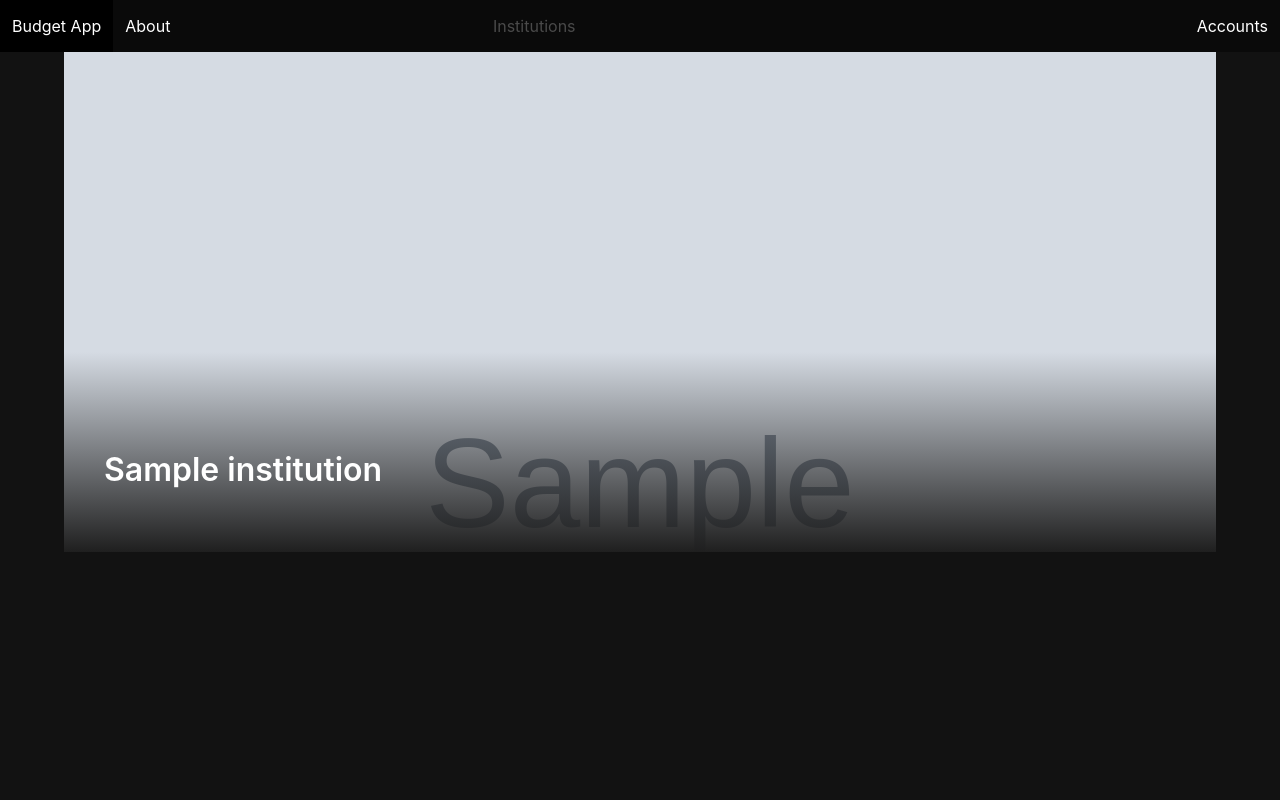
After one commit to siemenjm/practice_budget_app, a Django app: page /institutions/1/ in a window 1280 px wide. The commit adds this page. Run offline with Django 4.2, Linux system fonts and the light colour scheme; tables that the repository leaves empty hold one stand-in row (values such as "Sample post"); grey boxes marked "Sample" are stand-in pictures.

Commit message:
Add InstitutionDetail view

```diff
--- a/main_app/static/styles/main.css
+++ b/main_app/static/styles/main.css
@@ -33,3 +33,82 @@ h3 {
 p {
     font-size: 12px;
 }
+
+body {
+    background-color: #121212;
+    color: #ffffff;
+    min-height: 100vh;
+  }
+
+  h1,
+  h2,
+  h3 {
+    color: #ffffff;
+  }
+
+  .container {
+    padding: 40px;
+    padding-right: 0;
+  }
+
+  .title {
+    color: #ffffff;
+  }
+
+  .gallery {
+    display: grid;
+    grid-template-columns: repeat(auto-fit, minmax(280px, 1fr));
+    justify-content: center;
+    gap: 30px;
+  }
+
+  .gallery .card {
+    transition: 0.1s linear;
+  }
+
+  .gallery .card:hover {
+    transform: scale(1.1);
+    z-index: 10;
+  }
+
+  p {
+    font-size: 12px;
+  }
+
+  .detail__img {
+    position: absolute;
+    left: 0;
+    top: 0;
+    width: 100%;
+    height: 500px;
+    background-color: #ffffff;
+    overflow: hidden;
+  }
+
+  .detail__img::after {
+    content: "";
+    background-image: linear-gradient(transparent 60%, #1f1f1f);
+    position: absolute;
+    top: 0;
+    left: 0;
+    width: 100%;
+    height: 100%;
+    z-index: 5;
+  }
+
+  img {
+    width: 100%;
+    height: 500px;
+    object-fit: cover;
+    object-position: top;
+  }
+
+  .detail__name {
+    position: absolute;
+    z-index: 5;
+    top: 400px;
+  }
+
+  .detail__container {
+    margin-top: 500px;
+  }
--- /dev/null
+++ b/main_app/templates/institution_detail.html
@@ -0,0 +1,13 @@
+{% extends 'base.html' %}
+{% block content %}
+<div class="detail__img">
+    <img src="{{institution.logo}}" alt="{{institution.name}}" />
+</div>
+<div class="detail__name">
+    <h1 class="title">{{institution.name}}</h1>
+</div>
+<div class="detail__container">
+
+</div>
+
+{% endblock %}
--- a/main_app/templates/institution_list.html
+++ b/main_app/templates/institution_list.html
@@ -23,7 +23,7 @@
 
 <div class="gallery">
   {% for institution in institutions %}
-  <a href="">
+  <a href="{% url 'institution_detail' institution.pk %}">
     <div class="card">
       <div class="card-image">
         <figure class="image is-square">
--- a/main_app/urls.py
+++ b/main_app/urls.py
@@ -6,4 +6,5 @@ urlpatterns = [
     path('about/', views.About.as_view(), name='about'),
     path('institutions/', views.InstitutionList.as_view(), name='institution_list'),
     path('institutions/new/', views.InstitutionCreate.as_view(), name='institution_create'),
+    path('institutions/<int:pk>/', views.InstitutionDetail.as_view(), name='institution_detail'),
 ]
--- a/main_app/views.py
+++ b/main_app/views.py
@@ -3,6 +3,7 @@ from django.views import View
 from django.http import HttpResponse
 from django.views.generic.base import TemplateView
 from django.views.generic.edit import CreateView
+from django.views.generic import DetailView
 from .models import Institution
 
 class Home(TemplateView):
@@ -32,3 +33,7 @@ class InstitutionCreate(CreateView):
     fields = ['institution_id', 'name', 'logo']
     template_name = 'institution_create.html'
     success_url = '/institutions/'
+
+class InstitutionDetail(DetailView):
+    model = Institution
+    template_name = 'institution_detail.html'
```
